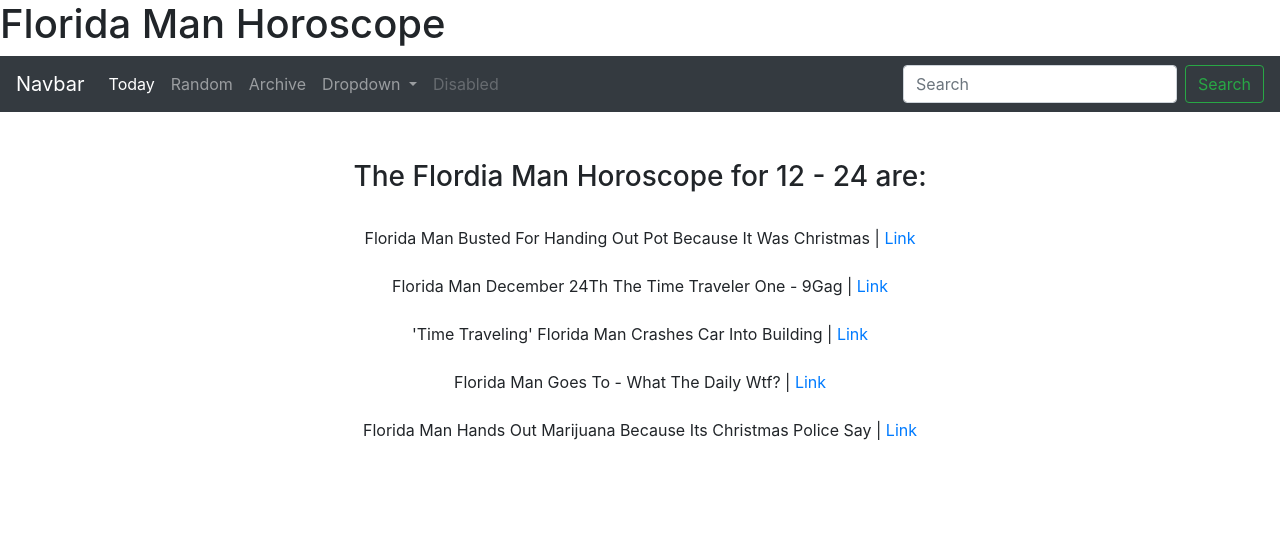
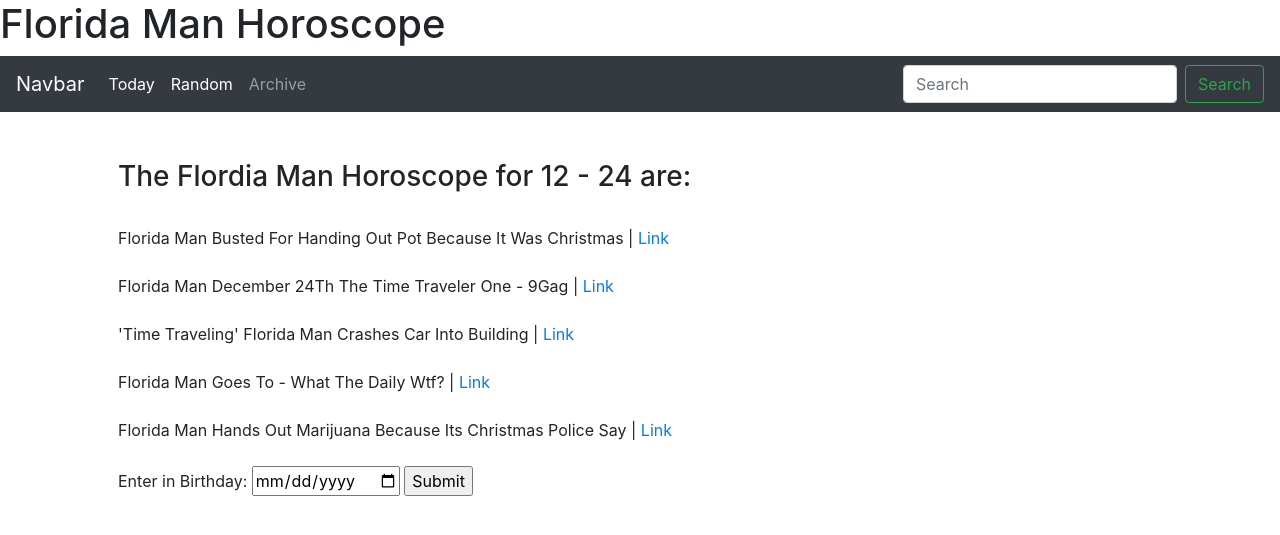
Before and after one commit to smhenderson89/FloridaMan, a Flask app: page /today in a window 1280 px wide. Shown: the top 535 px of the page. Run offline with Flask 2, Linux system fonts and the light colour scheme; data comes from the database, SQL or seed files in the repository; some libraries are stand-ins or nearby versions.

Commit message:
added date form

```diff
--- a/app.py
+++ b/app.py
@@ -1,5 +1,5 @@
 from cs50 import SQL
-from flask import Flask, redirect, url_for, render_template
+from flask import Flask, flash, redirect, url_for, render_template, request
 import sqlite3
 from florida_scrape import florida_results
 from datetime import date
@@ -52,30 +52,65 @@ def random_result():
 # Return horoscope for specified day
 @app.route("/<string:datecode>")
 def anydate(datecode):
-    # Test captured month and day
-    # datecode_len = len(datecode)
-    month = datecode[:2]
-    day = datecode[2:]
+    if len(datecode) == 4:
+        # Test captured month and day
+        # datecode_len = len(datecode)
+        month = datecode[:2]
+        day = datecode[2:]
 
-    # Establish connection to SQL database
-    conn = sqlite3.connect('database.db')
-    c = conn.cursor()
+        # Establish connection to SQL database
+        conn = sqlite3.connect('database.db')
+        c = conn.cursor()
 
-    sql_day = day.lstrip('0') # Strip out leading zero from day
-    sql_date = str(month) + str(sql_day)
+        sql_day = day.lstrip('0') # Strip out leading zero from day
+        sql_date = str(month) + str(sql_day)
 
-    querys = c.execute("SELECT title, url FROM headlines WHERE datecode = ?", (sql_date,))
+        querys = c.execute("SELECT title, url FROM headlines WHERE datecode = ?", (sql_date,))
 
-    return render_template("anydate.html", month = month, day = day, querys = querys)
+        return render_template("anydate.html", month = month, day = day, querys = querys)
+    else:
+        return render_template("today.html")
+
+@app.route("/birthday", methods = ["GET", "POST"])
+def birthday():
+    if request.method == "POST":
+        if not request.form.get("birthday"):
+        # TODO: Sometime button doesn't return with any information
+            # flash("Please provide birthday")
+            return render_template("today.html")
+        else:
+            birthday_input = request.form.get("birthday") # Capture inputted DOB '2020-12-28'
+            birthday_split = birthday_input.split('-')  # Split DOB into list of year, month, day
+            if len(birthday_split) == 3:    # If month
+                day = birthday_split[2]
+                month = birthday_split[1]
+
+                # Establish connection to SQL database
+                conn = sqlite3.connect('database.db')
+                c = conn.cursor()
+
+                # Search database for results
+                sql_day = day.lstrip('0') # Strip out leading zero from day
+                sql_date = str(month) + str(sql_day)
+
+                querys = c.execute("SELECT title, url FROM headlines WHERE datecode = ?", (sql_date,))
+
+                # flash("Success!")
+                return render_template("birthday.html", month = month, day = day, querys = querys)
+            else:
+                return render_template("today.html", dob = birthday_split)
+    else:
+        return render_template("today.html")
+
 
 @app.route("/archive", methods = ["GET", "POST"])
 def archive():
     return render_template("archive.html")
 
 # TODO:
-    # Fillable form to serach date
     # Search date within the search bar
     # Setup archvie page to access any date of the year (show )
+    # Word cloud???
 
 
 
--- a/requirements.txt
+++ b/requirements.txt
@@ -7,8 +7,11 @@ chardet==3.0.4
 click==7.1.2
 cs50==6.0.2
 cssselect==1.1.0
+dominate==2.6.0
 fake-useragent==0.1.11
 Flask==1.1.2
+Flask-Bootstrap==3.3.7.1
+Flask-Datepicker==0.14
 fuzzywuzzy==0.18.0
 gunicorn==20.0.4
 html5lib==1.1
@@ -38,6 +41,7 @@ termcolor==1.1.0
 toml==0.10.2
 tqdm==4.54.1
 urllib3==1.26.2
+visitor==0.1.3
 w3lib==1.22.0
 webencodings==0.5.1
 websockets==8.1
--- a/static/css/style.css
+++ b/static/css/style.css
@@ -58,3 +58,6 @@ main tfoot{
     height: 600px;
     background-color: #f2f2f2;
 }
+
+/* Remove year for calendar picker */
+.ui-datepicker-year{display: none}
--- a/templates/layout.html
+++ b/templates/layout.html
@@ -1,8 +1,5 @@
 <!DOCTYPE html>
-
 <html lang="en">
-
-
 <head>
   <title>Flask app</title>
   <link ref="style"
@@ -11,12 +8,10 @@
         <meta name="viewport" content="width=device-width, initial-scale=1, shrink-to-fit=no">
         <!-- documentation at http://getbootstrap.com/docs/4.1/, alternative themes at https://bootswatch.com/ -->
         <link href="https://maxcdn.bootstrapcdn.com/bootstrap/4.1.3/css/bootstrap.min.css" rel="stylesheet">
-
-        <link href="/static/css/style.css" rel="stylesheet">
         <script src="https://code.jquery.com/jquery-3.3.1.min.js"></script>
         <script src="https://cdnjs.cloudflare.com/ajax/libs/popper.js/1.14.3/umd/popper.min.js"></script>
         <script src="https://maxcdn.bootstrapcdn.com/bootstrap/4.1.3/js/bootstrap.min.js"></script>
-    </head>
+</head>
     <body>
         <h1>Florida Man Horoscope</h1>
         <nav class="navbar navbar-expand-lg navbar-dark bg-dark">
@@ -24,31 +19,16 @@
             <button class="navbar-toggler" type="button" data-toggle="collapse" data-target="#navbarSupportedContent" aria-controls="navbarSupportedContent" aria-expanded="false" aria-label="Toggle navigation">
               <span class="navbar-toggler-icon"></span>
             </button>
-
             <div class="collapse navbar-collapse" id="navbarSupportedContent">
               <ul class="navbar-nav mr-auto">
                 <li class="nav-item active">
                   <a class="nav-link" href="/today">Today</a></li>
-                <li class="nav-item">
+                <li class="nav-item active">
                   <a class="nav-link" href="/random">Random</a>
                 </li>
                 <li class="nav-item">
                     <a class="nav-link" href="#">Archive</a>
                   </li>
-                <li class="nav-item dropdown">
-                  <a class="nav-link dropdown-toggle" href="#" id="navbarDropdown" role="button" data-toggle="dropdown" aria-haspopup="true" aria-expanded="false">
-                    Dropdown
-                  </a>
-                  <div class="dropdown-menu" aria-labelledby="navbarDropdown">
-                    <a class="dropdown-item" href="#">Action</a>
-                    <a class="dropdown-item" href="#">Another action</a>
-                    <div class="dropdown-divider"></div>
-                    <a class="dropdown-item" href="#">Something else here</a>
-                  </div>
-                </li>
-                <li class="nav-item">
-                  <a class="nav-link disabled" href="#">Disabled</a>
-                </li>
               </ul>
               <form class="form-inline my-2 my-lg-0">
                 <input class="form-control mr-sm-2" type="search" placeholder="Search" aria-label="Search">
@@ -56,6 +36,31 @@
               </form>
             </div>
           </nav>
+
+          {% with messages = get_flashed_messages(category_filter=["success"]) %}
+            {% if messages %}
+              {% for message in messages %}
+                    <header>
+                      <div class="alert alert-success border text-center" role="alert">
+                          {{ get_flashed_messages() | join(" ") }}
+                      </div>
+                  </header>
+              {% endfor %}
+            {% endif %}
+          {% endwith %}
+
+          {% with messages = get_flashed_messages(category_filter=["error"]) %}
+            {% if messages %}
+              {% for message in messages %}
+                    <header>
+                      <div class="alert alert-danger border text-center" role="alert">
+                          {{ get_flashed_messages() | join(" ") }}
+                      </div>
+                  </header>
+              {% endfor %}
+            {% endif %}
+          {% endwith %}
+
           <main class="container p-5">
               {% block main %}{% endblock %}
           </main>
--- a/templates/today.html
+++ b/templates/today.html
@@ -19,4 +19,10 @@
     </tbody>
 </table>
 
+<form action="/birthday" method="post">
+    <label for="birthday">Enter in Birthday:</label>
+    <input type="date" id="birthday" name="birthday">
+    <input type="submit" value="Submit">
+</form>
+
 {% endblock %}
```
Also changed, not shown: templates/birthday.html (added, +30 -0 lines).
